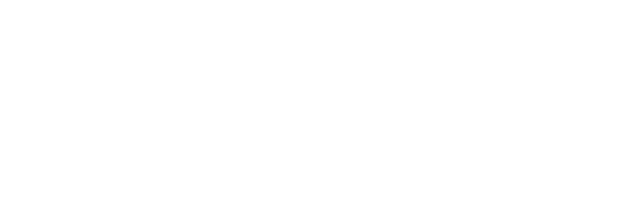
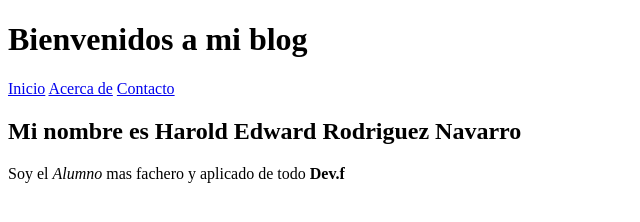
Before and after one commit to magmatic654/mi-primer-html-fachero, a plain HTML site: page index.html in a window 1280 px wide. Shown: the whole page, without its empty margins (0-640 px from the left). Drawn offline with Linux system fonts and the light colour scheme.

Commit message:
Feat: Se agrega Nav y un main de nuestro index

```diff
--- a/index.html
+++ b/index.html
@@ -6,6 +6,19 @@
     <title>Mi blog</title>
 </head>
 <body>
-
+    <header>
+        <h1>Bienvenidos a mi blog</h1>
+        <nav>
+            <a href="#">Inicio</a>
+            <a href="#">Acerca de</a>
+            <a href="#">Contacto</a>
+        </nav>
+    </header>
+    <main id="Inicio">
+        <section>
+            <h2>Mi nombre es Harold Edward Rodriguez Navarro</h2>
+            <p>Soy el <em>Alumno</em> mas fachero y aplicado de todo <strong>Dev.f</strong></p>
+        </section>
+    </main>
 </body>
 </html>
```
